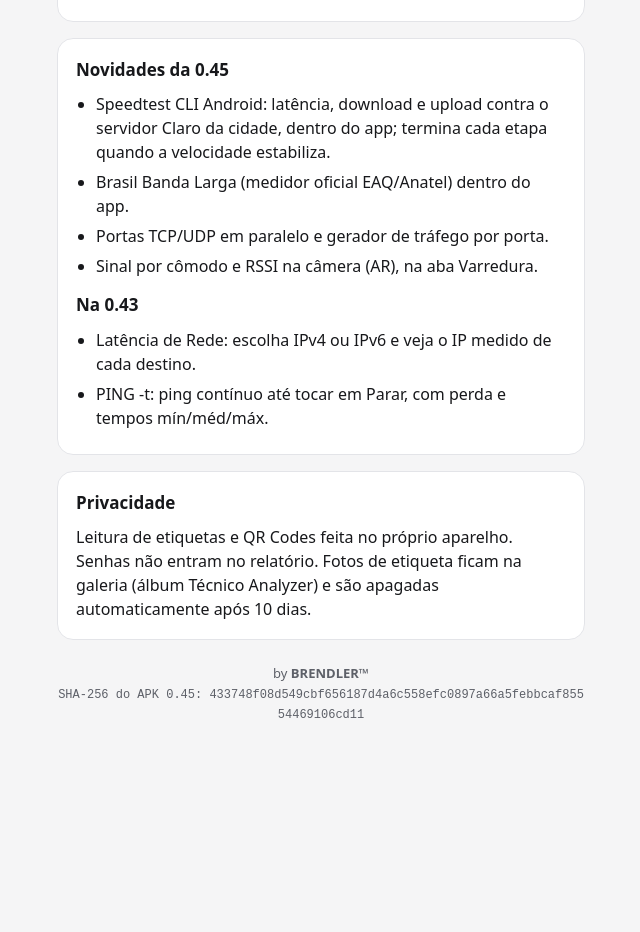
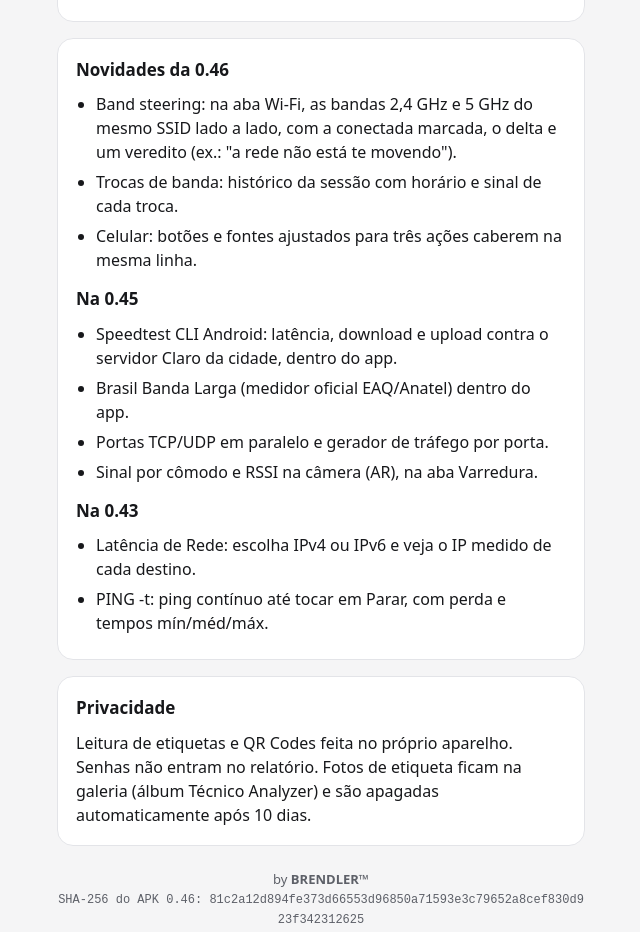
Before and after one commit to fbrendler/tecnico-analyzer-download, a plain HTML site: page index.html in a window 1280 px wide. Shown: the part 1715-2647 px from the top of the page, without its empty margins (319-959 px from the left). Before the commit the page ends 2479 px from the top, so only its background shows below. Drawn offline with Linux system fonts and the light colour scheme.

Commit message:
Pagina: versao 0.46

```diff
--- a/index.html
+++ b/index.html
@@ -50,7 +50,7 @@
   </div>
 
   <a class="download" href="https://github.com/fbrendler/tecnico-analyzer-download/releases/latest/download/tecnico-analyzer.apk">Baixar para Android</a>
-  <p class="meta">Versão 0.45 · 29 MB · Android 11 ou mais recente</p>
+  <p class="meta">Versão 0.46 · 30 MB · Android 11 ou mais recente</p>
 
   <section class="card">
     <h2>Telas</h2>
@@ -92,9 +92,15 @@
   </section>
 
   <section class="card">
-    <h2>Novidades da 0.45</h2>
+    <h2>Novidades da 0.46</h2>
     <ul>
-      <li>Speedtest CLI Android: latência, download e upload contra o servidor Claro da cidade, dentro do app; termina cada etapa quando a velocidade estabiliza.</li>
+      <li>Band steering: na aba Wi-Fi, as bandas 2,4 GHz e 5 GHz do mesmo SSID lado a lado, com a conectada marcada, o delta e um veredito (ex.: "a rede não está te movendo").</li>
+      <li>Trocas de banda: histórico da sessão com horário e sinal de cada troca.</li>
+      <li>Celular: botões e fontes ajustados para três ações caberem na mesma linha.</li>
+    </ul>
+    <h2 style="margin-top:14px">Na 0.45</h2>
+    <ul>
+      <li>Speedtest CLI Android: latência, download e upload contra o servidor Claro da cidade, dentro do app.</li>
       <li>Brasil Banda Larga (medidor oficial EAQ/Anatel) dentro do app.</li>
       <li>Portas TCP/UDP em paralelo e gerador de tráfego por porta.</li>
       <li>Sinal por cômodo e RSSI na câmera (AR), na aba Varredura.</li>
@@ -113,7 +119,7 @@
 
   <footer>
     by <b>BRENDLER™</b><br>
-    <code>SHA-256 do APK 0.45: 433748f08d549cbf656187d4a6c558efc0897a66a5febbcaf85554469106cd11</code>
+    <code>SHA-256 do APK 0.46: 81c2a12d894fe373d66553d96850a71593e3c79652a8cef830d923f342312625</code>
   </footer>
 </main>
 </body>
```
